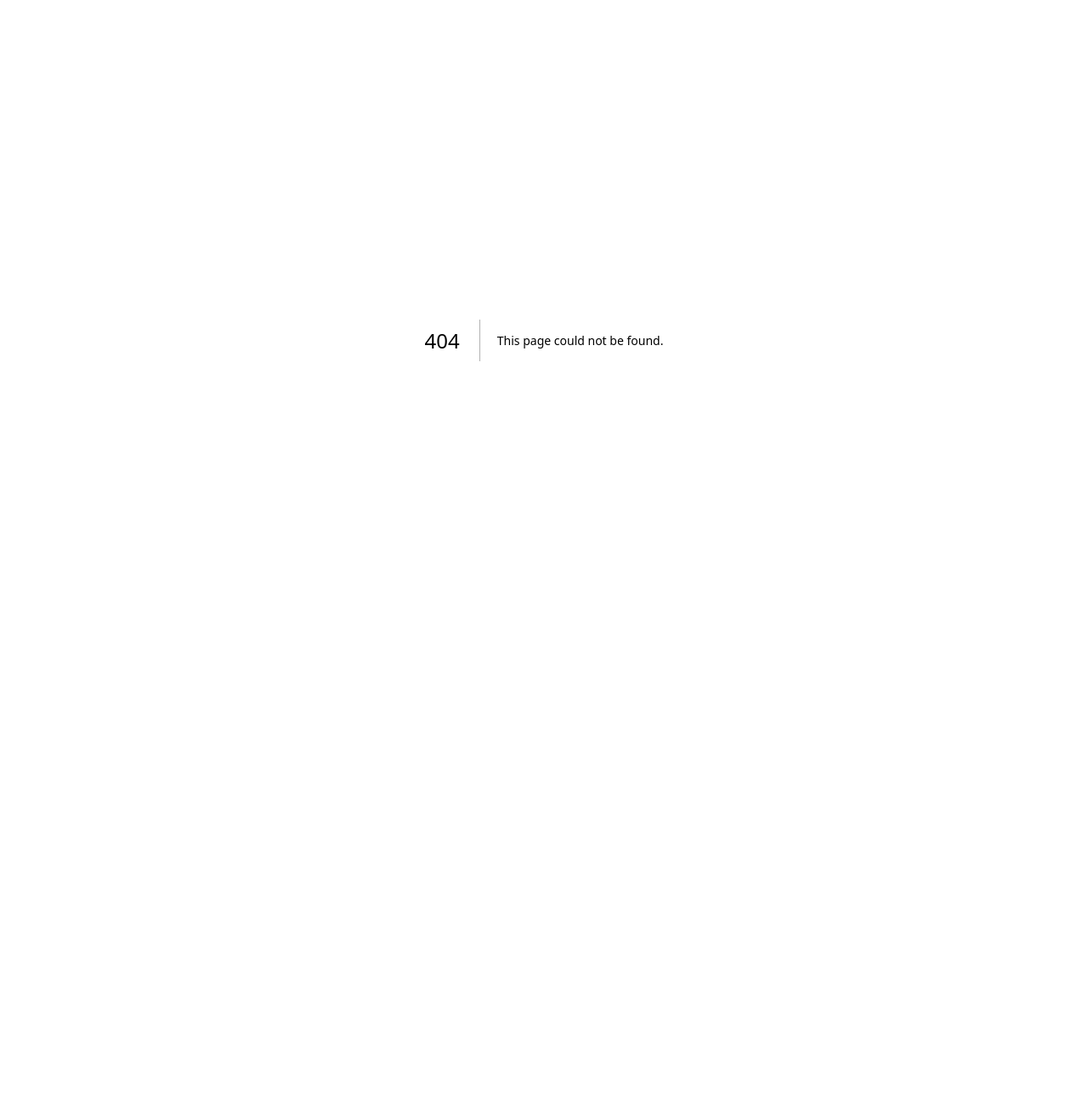
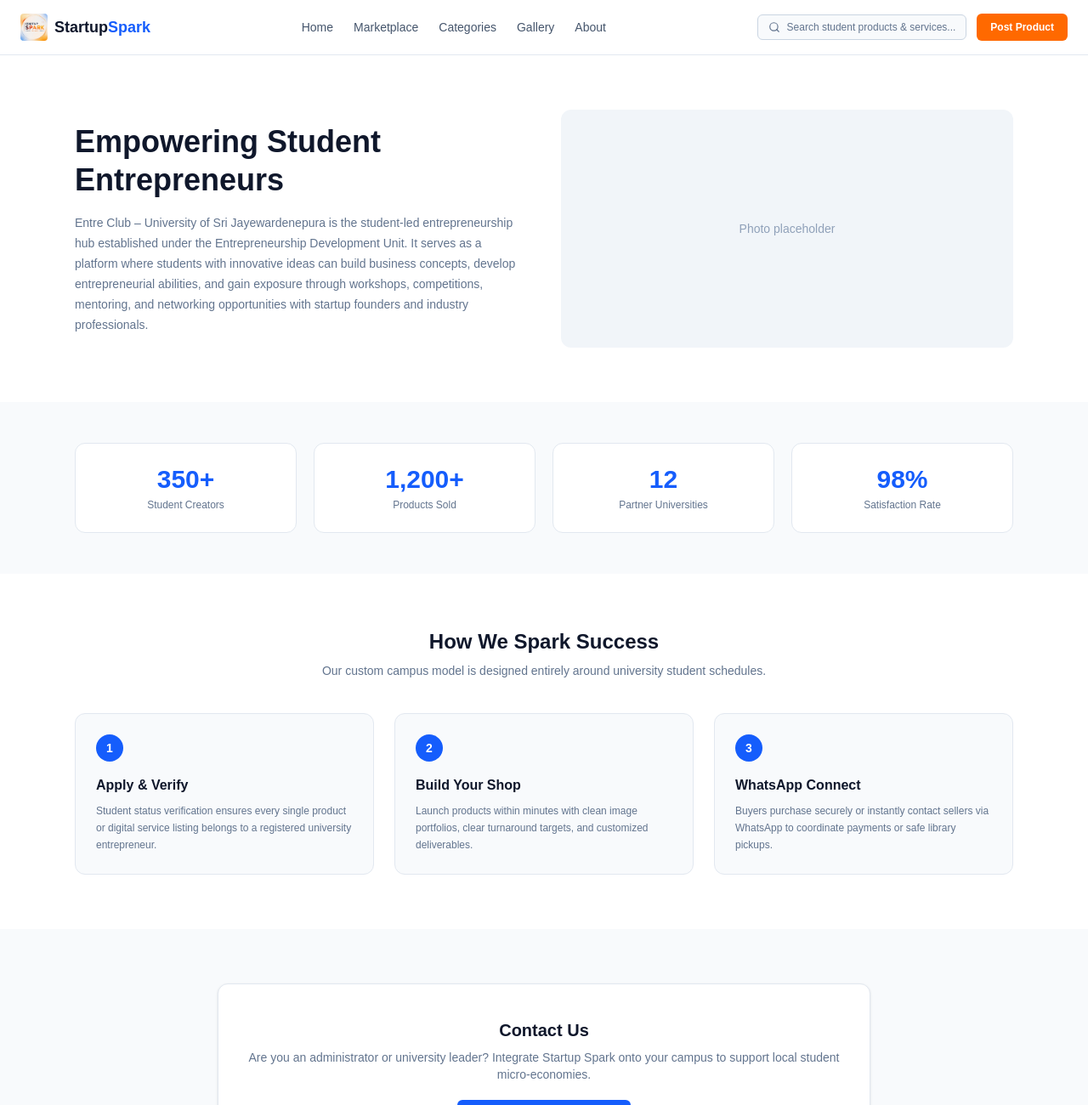
Before and after one commit to dewvithanage/Nexus-Dev-Solutions-, a Next.js app: page /about in a window 1280 px wide. Before the commit this address had no page. Shown: the top 1300 px of the page at 85% size. Before the commit the page ends 800 px from the top, so only its background shows below. Built offline with nearby package versions, Linux system fonts and the light colour scheme.

Commit message:
feat: add about page and public navigation components

```diff
--- /dev/null
+++ b/app/about/page.tsx
@@ -0,0 +1,116 @@
+import Navbar from "@/components/public/Navbar";
+import Footer from "@/components/public/Footer";
+
+// TODO (Sprint 2, Himasha — Content Management): this page is fully
+// hardcoded for now. Once ContentBlock rows exist and an admin content
+// editor is built, replace the static text below with data fetched from
+// GET /api/content — the ContentBlock model already exists in the schema
+// for this.
+export default function AboutPage() {
+  const stats = [
+    { value: "350+", label: "Student Creators" },
+    { value: "1,200+", label: "Products Sold" },
+    { value: "12", label: "Partner Universities" },
+    { value: "98%", label: "Satisfaction Rate" },
+  ];
+
+  const steps = [
+    {
+      number: 1,
+      title: "Apply & Verify",
+      description:
+        "Student status verification ensures every single product or digital service listing belongs to a registered university entrepreneur.",
+    },
+    {
+      number: 2,
+      title: "Build Your Shop",
+      description:
+        "Launch products within minutes with clean image portfolios, clear turnaround targets, and customized deliverables.",
+    },
+    {
+      number: 3,
+      title: "WhatsApp Connect",
+      description:
+        "Buyers purchase securely or instantly contact sellers via WhatsApp to coordinate payments or safe library pickups.",
+    },
+  ];
+
+  return (
+    <div className="flex min-h-screen flex-col bg-white">
+      <Navbar />
+
+      <main className="flex-1">
+        {/* Hero */}
+        <section className="mx-auto grid max-w-6xl grid-cols-1 items-center gap-10 px-6 py-16 md:grid-cols-2">
+          <div>
+            <h1 className="text-4xl font-bold leading-tight text-slate-900">
+              Empowering Student Entrepreneurs
+            </h1>
+            <p className="mt-4 text-sm leading-6 text-slate-500">
+              Entre Club – University of Sri Jayewardenepura is the student-led
+              entrepreneurship hub established under the Entrepreneurship Development
+              Unit. It serves as a platform where students with innovative ideas can
+              build business concepts, develop entrepreneurial abilities, and gain
+              exposure through workshops, competitions, mentoring, and networking
+              opportunities with startup founders and industry professionals.
+            </p>
+          </div>
+          <div className="flex h-full min-h-[280px] items-center justify-center rounded-xl bg-slate-100">
+  <p className="text-sm text-slate-400">Photo placeholder</p>
+</div>
+        </section>
+
+        {/* Stats */}
+        <section className="bg-slate-50 py-12">
+          <div className="mx-auto grid max-w-6xl grid-cols-2 gap-5 px-6 md:grid-cols-4">
+            {stats.map((stat) => (
+              <div key={stat.label} className="rounded-xl border border-slate-200 bg-white p-6 text-center">
+                <p className="text-3xl font-bold text-blue-600">{stat.value}</p>
+                <p className="mt-1 text-xs text-slate-500">{stat.label}</p>
+              </div>
+            ))}
+          </div>
+        </section>
+
+        {/* How it works */}
+        <section className="mx-auto max-w-6xl px-6 py-16 text-center">
+          <h2 className="text-2xl font-bold text-slate-900">How We Spark Success</h2>
+          <p className="mt-2 text-sm text-slate-500">
+            Our custom campus model is designed entirely around university student schedules.
+          </p>
+
+          <div className="mt-10 grid grid-cols-1 gap-6 text-left md:grid-cols-3">
+            {steps.map((step) => (
+              <div key={step.number} className="rounded-xl border border-slate-200 bg-slate-50 p-6">
+                <div className="flex h-8 w-8 items-center justify-center rounded-full bg-blue-600 text-sm font-bold text-white">
+                  {step.number}
+                </div>
+                <h3 className="mt-4 text-base font-bold text-slate-900">{step.title}</h3>
+                <p className="mt-2 text-xs leading-5 text-slate-500">{step.description}</p>
+              </div>
+            ))}
+          </div>
+        </section>
+
+        {/* Contact */}
+        <section className="bg-slate-50 py-16">
+          <div className="mx-auto max-w-3xl rounded-xl border border-slate-200 bg-white px-8 py-10 text-center shadow-sm">
+            <h2 className="text-xl font-bold text-slate-900">Contact Us</h2>
+            <p className="mt-2 text-sm text-slate-500">
+              Are you an administrator or university leader? Integrate Startup Spark onto
+              your campus to support local student micro-economies.
+            </p>
+            <a
+              href="mailto:entrclub@fhss.sjp.ac.lk"
+              className="mt-5 inline-block rounded-md bg-blue-600 px-6 py-2.5 text-sm font-semibold text-white hover:bg-blue-700"
+            >
+              entrclub@fhss.sjp.ac.lk
+            </a>
+          </div>
+        </section>
+      </main>
+
+      <Footer />
+    </div>
+  );
+}
--- /dev/null
+++ b/components/public/Footer.tsx
@@ -0,0 +1,45 @@
+// Shared footer for public pages. Matches the Figma footer layout.
+export default function Footer() {
+  const columns = [
+    { title: "Marketplace", items: ["Handmade Crafts", "Tech Products", "WhatsApp Confirm", "Contact Support"] },
+    { title: "Categories", items: ["Handmade Crafts", "Tech Products", "WhatsApp Confirm", "Contact Support"] },
+    { title: "For Students", items: ["Handmade Crafts", "Tech Products", "WhatsApp Confirm", "Contact Support"] },
+    { title: "Company", items: ["Handmade Crafts", "Tech Products", "WhatsApp Confirm", "Contact Support"] },
+  ];
+
+  return (
+    <footer className="mt-auto bg-[#0D1B33] text-white">
+      <div className="mx-auto max-w-7xl px-6 py-12">
+        <div className="grid grid-cols-1 gap-8 md:grid-cols-5">
+          <div className="md:col-span-2">
+            <div className="flex items-center gap-2">
+              <img src="/images/startup-spark-logo.png" alt="StartupSpark" className="h-7 w-7 rounded" />
+              <span className="text-base font-bold">StartupSpark</span>
+            </div>
+            <p className="mt-3 max-w-xs text-xs text-slate-400">
+              The ultimate student entrepreneur marketplace. Discover, support, and
+              purchase directly from talented minds on campus.
+            </p>
+          </div>
+
+          {columns.map((column) => (
+            <div key={column.title}>
+              <h3 className="text-xs font-bold uppercase tracking-wide text-slate-300">
+                {column.title}
+              </h3>
+              <ul className="mt-3 space-y-2 text-xs text-slate-400">
+                {column.items.map((item) => (
+                  <li key={item}>{item}</li>
+                ))}
+              </ul>
+            </div>
+          ))}
+        </div>
+
+        <div className="mt-10 border-t border-white/10 pt-6 text-xs text-slate-500">
+          © 2026 Startup Spark Inc.
+        </div>
+      </div>
+    </footer>
+  );
+}
--- /dev/null
+++ b/components/public/Navbar.tsx
@@ -0,0 +1,41 @@
+import Link from "next/link";
+import { Search } from "lucide-react";
+
+// Shared navbar for public pages (Home, Marketplace, Categories, Gallery,
+// About). Matches the Figma header. Cart/user icons are placeholders until
+// Shehani's cart page and a real "logged in" state exist.
+export default function Navbar() {
+  return (
+    <header className="border-b border-slate-200 bg-white">
+      <div className="mx-auto flex h-16 max-w-7xl items-center justify-between px-6">
+        <Link href="/" className="flex items-center gap-2">
+          <img src="/images/startup-spark-logo.png" alt="StartupSpark" className="h-8 w-8 rounded" />
+          <span className="text-lg font-bold text-slate-900">
+            Startup<span className="text-blue-600">Spark</span>
+          </span>
+        </Link>
+
+        <nav className="hidden items-center gap-6 text-sm font-medium text-slate-600 md:flex">
+          <Link href="/" className="hover:text-slate-900">Home</Link>
+          <Link href="/marketplace" className="hover:text-slate-900">Marketplace</Link>
+          <Link href="/categories" className="hover:text-slate-900">Categories</Link>
+          <Link href="/gallery" className="hover:text-slate-900">Gallery</Link>
+          <Link href="/about" className="hover:text-slate-900">About</Link>
+        </nav>
+
+        <div className="flex items-center gap-3">
+          <div className="hidden items-center gap-2 rounded-md border border-slate-300 bg-slate-50 px-3 py-1.5 text-xs text-slate-500 lg:flex">
+            <Search size={14} />
+            <span>Search student products & services...</span>
+          </div>
+          <Link
+            href="/entrepreneur/login"
+            className="rounded-md bg-orange-500 px-4 py-2 text-xs font-semibold text-white hover:bg-orange-600"
+          >
+            Post Product
+          </Link>
+        </div>
+      </div>
+    </header>
+  );
+}
```
